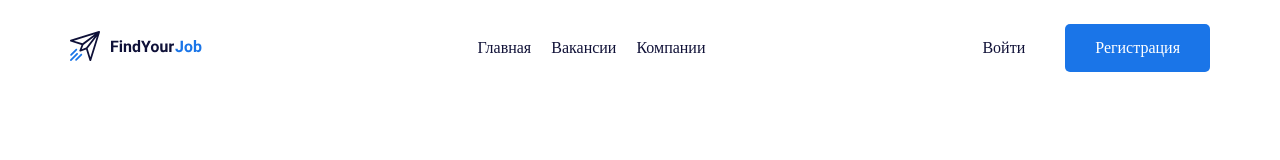
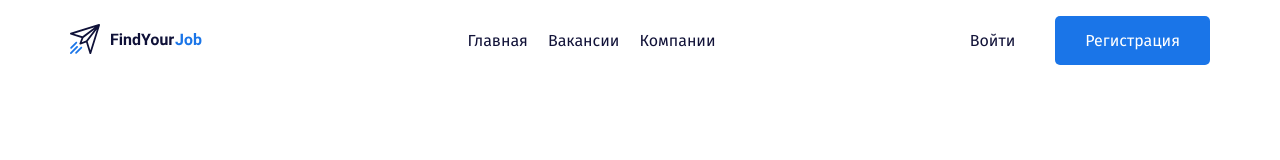
Before and after one commit to VolkovaDiana/LearnProject, a plain HTML site: page index.html in a window 1280 px wide. Drawn offline with Linux system fonts and the light colour scheme.

Commit message:
Add files via upload

```diff
--- a/css/style.css
+++ b/css/style.css
@@ -1,14 +1,13 @@
-@import url("https://fonts.googleapis.com/css2?family=Fira+Sans:wght@400;700;800&display=swap");
-.body {
-  margin: 0;
+body {
+  margin: 0px;
   font-family: "Fira Sans", sans-serif;
   color: #111238;
   font-size: 16px;
 }
 .menu {
   list-style: none;
-  padding: 0;
-  margin: 0;
+  padding: 0px;
+  margin: 0px;
 }
 .menu-item:not(:last-child) {
   margin-right: 20px;
--- a/index.html
+++ b/index.html
@@ -6,10 +6,10 @@
   <meta http-equiv="X-UA-Compatible" content="IE=edge">
   <meta name="viewport" content="width=device-width, initial-scale=1.0">
   <title>FindYourJob - сайт про удаленную работу</title>
-  <link rel="stylesheet" href="/css/style.css">
   <link rel="stylesheet" href="/css/bootstrap-grid.min.css">
   <link rel="preconnect" href="https://fonts.gstatic.com">
   <link href="https://fonts.googleapis.com/css2?family=Fira+Sans:wght@400;700;800&display=swap" rel="stylesheet">
+  <link rel="stylesheet" href="/css/style.css">
 </head>
 
 <body>
```
